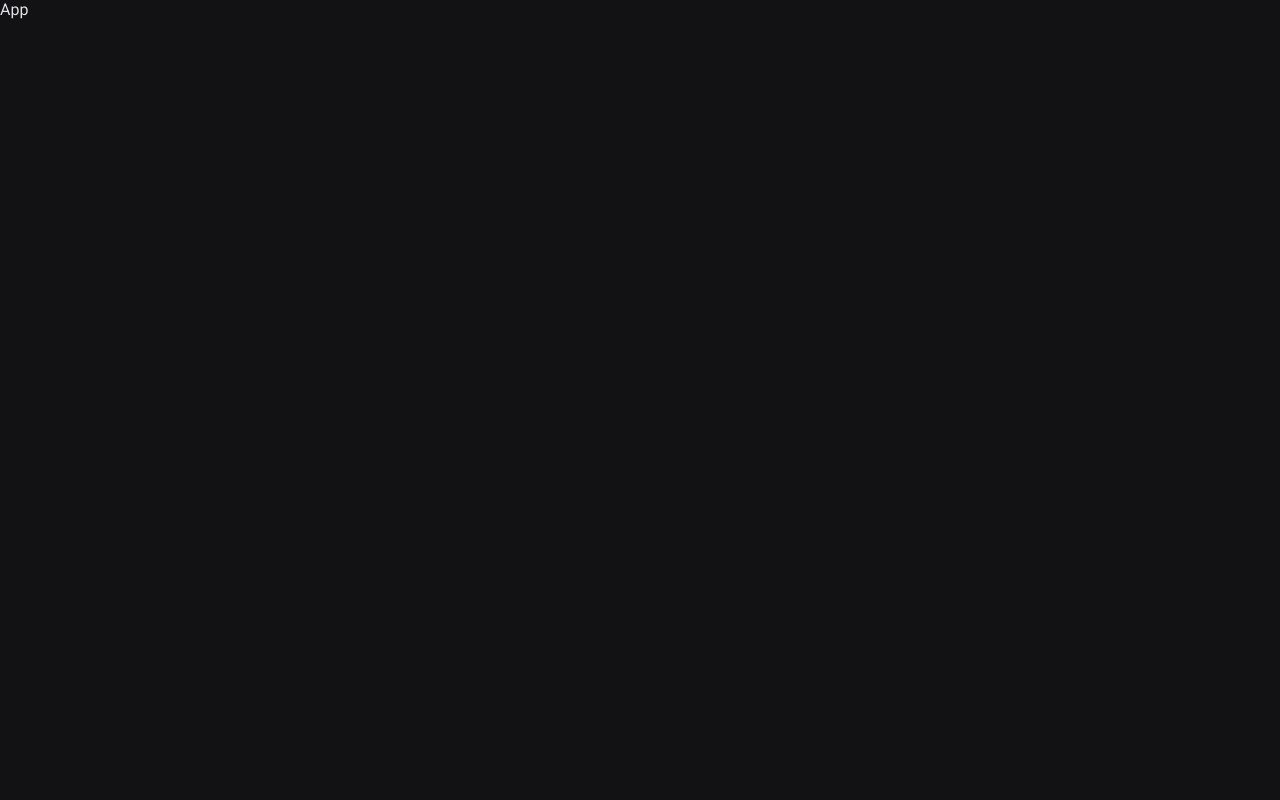
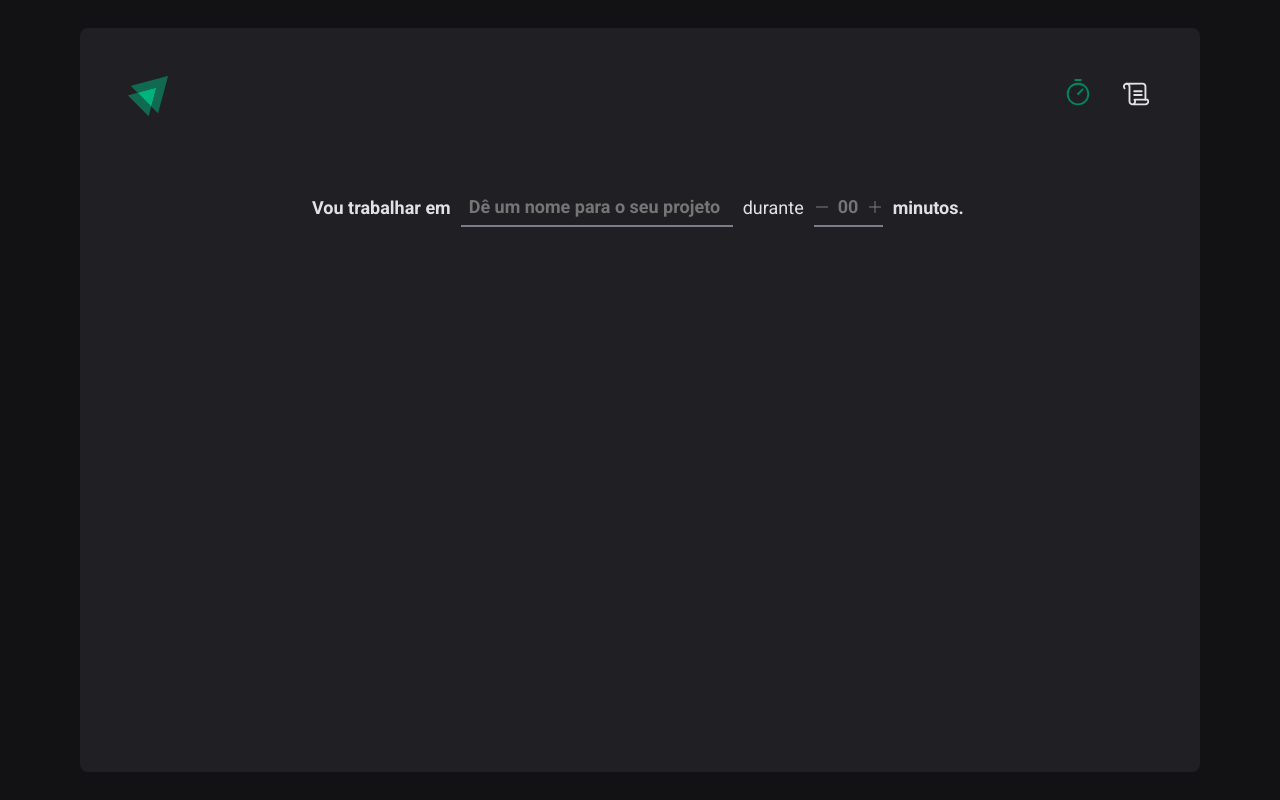
Before and after one commit to Lucariozin/ignite-timer, a React (Vite) app: page / in a window 1280 px wide. Built offline with nearby package versions, Linux system fonts and the light colour scheme.

Commit message:
Defining routes and starting cycle form estilization

```diff
--- a/package.json
+++ b/package.json
@@ -9,8 +9,10 @@
     "preview": "vite preview"
   },
   "dependencies": {
+    "phosphor-react": "^1.4.1",
     "react": "^18.2.0",
     "react-dom": "^18.2.0",
+    "react-router-dom": "^6.5.0",
     "styled-components": "^5.3.6"
   },
   "devDependencies": {
--- a/src/App.tsx
+++ b/src/App.tsx
@@ -1,7 +1,7 @@
+import { Router } from "./Router"
+
 export const App = () => {
   return (
-    <div>
-      App
-    </div>
+    <Router />
   )
 }
--- /dev/null
+++ b/src/Router.tsx
@@ -0,0 +1,21 @@
+import { BrowserRouter, Routes, Route } from 'react-router-dom'
+
+import { Home } from './pages/Home'
+import { History } from './pages/History'
+
+import { DefaultTemplate } from './components/templates/DefaultTemplate'
+
+export const Router = () => {
+  return (
+    <BrowserRouter>
+      <Routes>
+        <Route path="/" element={<DefaultTemplate />}>
+          <Route path="/" element={<Home />} />
+          <Route path="/history" element={<History />} />
+        </Route>
+
+        <Route path="*" element={<div>404</div>} />
+      </Routes>
+    </BrowserRouter>
+  )
+}
--- /dev/null
+++ b/src/components/templates/DefaultTemplate/index.tsx
@@ -0,0 +1,30 @@
+import { Outlet, useLocation } from 'react-router-dom'
+import { Scroll, Timer } from 'phosphor-react'
+
+import { Container, Header, IgniteTimerLogoImg, Wrapper, NavigationLinksContainer, Link } from './styles'
+
+export const DefaultTemplate = () => {
+  const { pathname } = useLocation()
+
+  return (
+    <Container>
+      <Wrapper>
+        <Header>
+          <IgniteTimerLogoImg src="/img/ignite-timer-logo.svg" alt="" />
+
+          <NavigationLinksContainer>
+            <Link to="/" title="Ir para a tela inicial" isActive={pathname === '/'}>
+              <Timer size={30} />
+            </Link>
+
+            <Link to="/history" title="Ver histórico" isActive={pathname === '/history'}>
+              <Scroll size={30} />
+            </Link>
+          </NavigationLinksContainer>
+        </Header>
+
+        <Outlet />
+      </Wrapper>
+    </Container>
+  )
+}
--- /dev/null
+++ b/src/components/templates/DefaultTemplate/styles.ts
@@ -0,0 +1,54 @@
+import styled from 'styled-components'
+
+import { NavLink } from 'react-router-dom'
+
+export const Container = styled.div`
+  display: flex;
+  width: 100%;
+  height: 100vh;
+  justify-content: center;
+  align-items: center;
+`
+export const Wrapper = styled.div`
+  max-width: 70rem;
+  width: 100%;
+  max-height: 46.5rem;
+  height: 100%;
+  padding: 3rem;
+  border-radius: 8px;
+  background-color: ${({ theme }) => theme.palette.gray[600]};
+`
+
+export const Header = styled.header`
+  display: flex;
+  align-items: center;
+  justify-content: space-between;
+`
+export const IgniteTimerLogoImg = styled.img`
+  user-select: none;
+`
+
+export const NavigationLinksContainer = styled.nav`
+  display: flex;
+  gap: 1.8rem;
+`
+
+interface LinkProps {
+  isActive: boolean
+}
+
+export const Link = styled(NavLink)<LinkProps>`
+  color: ${({ isActive, theme }) => isActive ? theme.palette.green[500] : theme.palette.gray[100]};
+  transition: color .2s;
+
+  &:hover {
+    color: ${({ theme }) => theme.palette.green[500]};
+  }
+
+  &:focus-visible {
+    height: 100%;
+    font-size: 0;
+    border-radius: 2px;
+    outline: 2px solid ${({ theme }) => theme.palette.green[400]};
+  }
+`
--- a/src/main.tsx
+++ b/src/main.tsx
@@ -1,18 +1,19 @@
 import React from 'react'
 import ReactDOM from 'react-dom/client'
+
 import { ThemeProvider } from 'styled-components'
 
 import { App } from './App'
+
 import { GlobalStyles } from './styles/GlobalStyles'
-
 import { theme } from './styles/theme'
 
 ReactDOM.createRoot(document.getElementById('root') as HTMLElement).render(
   <React.StrictMode>
     <ThemeProvider theme={theme}>
+      <App />
+
       <GlobalStyles />
-
-      <App />
     </ThemeProvider>
   </React.StrictMode>,
 )
--- /dev/null
+++ b/src/pages/History/index.tsx
@@ -0,0 +1,5 @@
+export const History = () => {
+  return (
+    <h1>History</h1>
+  )
+}
--- /dev/null
+++ b/src/pages/Home/index.tsx
@@ -0,0 +1,30 @@
+import { Minus, Plus } from 'phosphor-react'
+
+import { CycleForm, InputsContainer, Label, TaskInput, MinutesAmountInput, Span, MinutesAmountContainer, SubtractButton, AddButton } from './styles'
+
+export const Home = () => {
+  return (
+    <CycleForm>
+      <InputsContainer>
+        <Label htmlFor="task">Vou trabalhar em</Label>
+        <TaskInput type="text" id="task" placeholder="Dê um nome para o seu projeto" />
+
+        <Label htmlFor="minutes-amount">durante</Label>
+
+        <MinutesAmountContainer>
+          <SubtractButton type="button" title="Subtrair cinco minutos">
+            <Minus size={16} />
+          </SubtractButton>
+
+          <MinutesAmountInput type="number" id="minutes-amount" placeholder="00" />
+
+          <AddButton type="button" title="Somar cinco minutos">
+            <Plus size={16} />
+          </AddButton>
+        </MinutesAmountContainer>
+
+        <Span>minutos.</Span>
+      </InputsContainer>
+    </CycleForm>
+  )
+}
--- /dev/null
+++ b/src/pages/Home/styles.ts
@@ -0,0 +1,84 @@
+import styled from 'styled-components'
+
+export const CycleForm = styled.form`
+  max-width: 41rem;
+  width: 100%;
+  margin: 4.5rem auto 0 auto;
+`
+
+export const InputsContainer = styled.div`
+  display: flex;
+  align-items: center;
+  gap: 10px;
+
+  & label:nth-child(3) {
+    font-weight: 500;
+  }
+`
+
+export const Label = styled.label`
+  font-size: 1.125rem;
+  font-weight: 700;
+`
+
+const Input = styled.input`
+  width: 100%;
+  font-size: 1.125rem;
+  font-weight: 700;
+  padding: 8px;
+  outline: 0;
+  color: ${({ theme }) => theme.palette.gray[400]};
+  background-color: transparent;
+  border: 0;
+  border-bottom: 2px solid ${({ theme }) => theme.palette.gray[400]};
+`
+
+export const TaskInput = styled(Input)`
+  max-width: 17rem;
+`
+
+export const MinutesAmountContainer = styled.div`
+  display: flex;
+  align-items: center;
+  gap: 0.5rem;
+  max-width: 4.5rem;
+  border-bottom: 2px solid ${({ theme }) => theme.palette.gray[400]};
+  padding: 8px 0;
+`
+
+const BaseAddOrSubtractButton = styled.button`
+  max-height: 16px;
+  border: 0;
+  background-color: transparent;
+  color: ${({ theme }) => theme.palette.gray[400]};
+  cursor: pointer;
+  border-radius: 2px;
+
+  &:focus-visible {
+    outline: 2px solid ${({ theme }) => theme.palette.green[400]};
+  }
+`
+
+export const SubtractButton = styled(BaseAddOrSubtractButton)``
+
+export const AddButton = styled(BaseAddOrSubtractButton)``
+
+export const MinutesAmountInput = styled.input`
+  max-width: 1.3125rem;
+  font-size: 1.125rem;
+  font-weight: 700;
+  border: 0;
+  outline: 0;
+  color: ${({ theme }) => theme.palette.gray[400]};
+  background-color: transparent;
+
+  &::-webkit-inner-spin-button, &::-webkit-outer-spin-button {
+    -webkit-appearance: none;
+    margin: 0;
+  }
+`
+
+export const Span = styled.span`
+  font-size: 1.125rem;
+  font-weight: 700;
+`
```
Also changed, not shown: public/img/ignite-timer-logo.svg (added), 1 other file (tests, documents, lock files or other folders).
